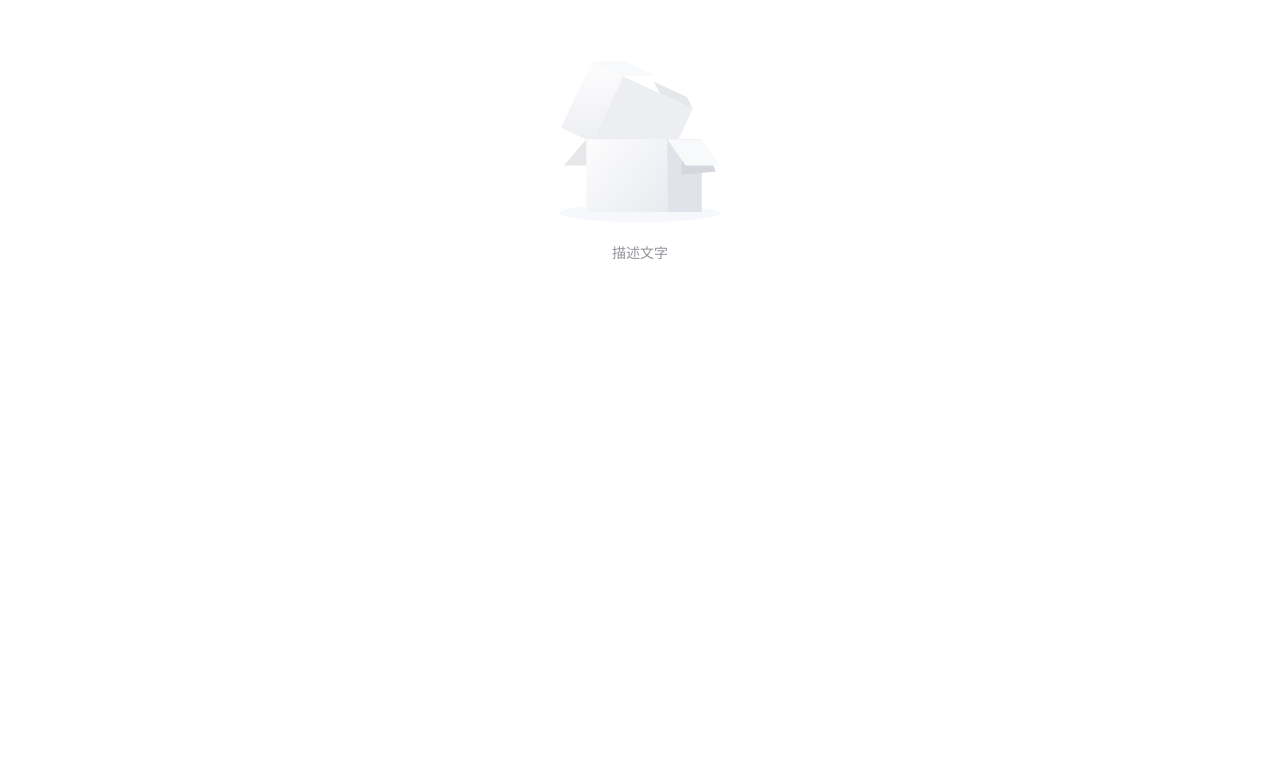
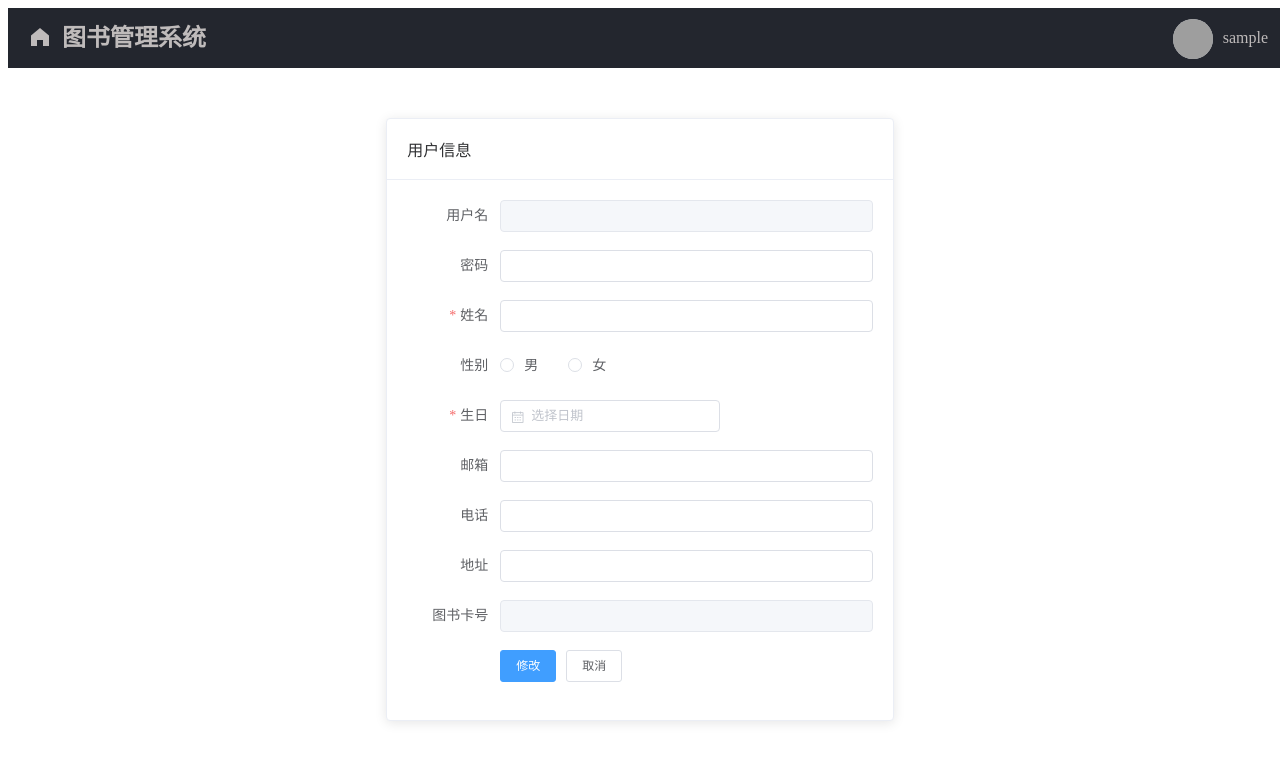
Before and after one commit to Guobamao/library-manage-system, a Vue app: page /user/info in a window 1280 px wide. Shown: the top 762 px of the page. Built offline with nearby package versions, Linux system fonts and the light colour scheme; no server answers; sample sign-in values are in the browser's storage; grey boxes are pictures that could not be loaded.

Commit message:
修改接口

```diff
--- a/src/store/index.js
+++ b/src/store/index.js
@@ -5,15 +5,6 @@ Vue.use(Vuex)
 
 export default new Vuex.Store({
   state: {
-    currentTabIndex: "HomePage", // 当前激活的标签页
-    tabs: [
-      {
-        index: "HomePage",
-        tabName: "首页",
-        path: "/index",
-        isClosable: false
-      }
-    ]
   },
   getters: {
   },
--- a/src/views/AdminView/category/CategoryIndex.vue
+++ b/src/views/AdminView/category/CategoryIndex.vue
@@ -66,7 +66,7 @@
 </template>
 
 <script>
-import axios from "axios";
+import { adminRequest } from '@/api/api';
 export default {
     data() {
         return {
@@ -92,7 +92,7 @@ export default {
     methods: {
         loadData() {
             this.loading = true
-            axios.get("/category/page", {
+            adminRequest.get("/category/page", {
                 params: {
                     page: this.currentPage,
                     pageSize: this.pageSize,
@@ -110,7 +110,7 @@ export default {
         },
         search() {
             this.loading = true
-            axios.get("/category/page", {
+            adminRequest.get("/category/page", {
                 params: {
                     name: this.searchForm.name,
                 },
@@ -141,7 +141,7 @@ export default {
             this.addFormVisible = true;
         },
         addCategory() {
-            axios.post("/category", this.addForm)
+            adminRequest.post("/category", this.addForm)
                 .then((res) => {
                     if (res.data.code === 1) {
                         this.$message.success("新增类型成功");
@@ -158,7 +158,7 @@ export default {
                 cancelButtonText: "取消",
                 type: "warning",
             }).then(() => {
-                axios.delete("/category/" + row.id)
+                adminRequest.delete("/category/" + row.id)
                     .then((res) => {
                         if (res.data.code === 1) {
                             this.$message.success("删除成功");
@@ -174,7 +174,7 @@ export default {
             this.editForm = row;
         },
         submitInfo() {
-            axios.put("/category", this.editForm)
+            adminRequest.put("/category", this.editForm)
                 .then((res) => {
                     if (res.data.code === 1) {
                         this.$message.success("修改成功");
--- a/src/views/AdminView/notice/NoticeIndex.vue
+++ b/src/views/AdminView/notice/NoticeIndex.vue
@@ -82,7 +82,7 @@
 </template>
 
 <script>
-import axios from "axios";
+import { adminRequest } from '@/api/api';
 export default {
     data() {
         return {
@@ -110,7 +110,7 @@ export default {
     methods: {
         loadData() {
             this.loading = true
-            axios.get("/notice/page", {
+            adminRequest.get("/notice/page", {
                 params: {
                     page: this.currentPage,
                     pageSize: this.pageSize,
@@ -128,7 +128,7 @@ export default {
         },
         search() {
             this.loading = true
-            axios.get("/notice/page", {
+            adminRequest.get("/notice/page", {
                 params: {
                     title: this.searchForm.title,
                 },
@@ -157,7 +157,7 @@ export default {
             this.addFormVisible = true;
         },
         addNotice() {
-            axios.post("/notice", this.addForm)
+            adminRequest.post("/notice", this.addForm)
                 .then((res) => {
                     if (res.data.code === 1) {
                         this.$message.success("发布成功");
@@ -174,7 +174,7 @@ export default {
                 cancelButtonText: "取消",
                 type: "warning",
             }).then(() => {
-                axios.delete("/notice/" + row.id)
+                adminRequest.delete("/notice/" + row.id)
                     .then((res) => {
                         if (res.data.code === 1) {
                             this.$message.success("删除成功");
@@ -190,7 +190,7 @@ export default {
             this.editForm = row;
         },
         submitInfo() {
-            axios.put("/notice", this.editForm)
+            adminRequest.put("/notice", this.editForm)
                 .then((res) => {
                     if (res.data.code === 1) {
                         this.$message.success("修改成功");
--- a/src/views/AdminView/reader/ReaderIndex.vue
+++ b/src/views/AdminView/reader/ReaderIndex.vue
@@ -95,7 +95,7 @@
 </template>
 
 <script>
-import axios from 'axios'
+import { adminRequest } from '@/api/api';
 export default {
     data() {
         return {
@@ -133,7 +133,7 @@ export default {
     methods: {
         loadData() {
             this.loading = true
-            axios.get('/reader/page', {
+            adminRequest.get('/reader/page', {
                 params: {
                     page: this.currentPage,
                     pageSize: this.pageSize
@@ -151,7 +151,7 @@ export default {
         },
         search() {
             this.loading = true
-            axios.get('/reader/page', {
+            adminRequest.get('/reader/page', {
                 params: {
                     name: this.searchForm.name,
                     phone: this.searchForm.phone,
@@ -181,7 +181,7 @@ export default {
             this.editForm = row
         },
         submitInfo() {
-            axios.put('/reader', this.editForm)
+            adminRequest.put('/reader', this.editForm)
                 .then(res => {
                     if (res.data.code === 1) {
                         this.$message.success("修改成功")
@@ -198,7 +198,7 @@ export default {
                 cancelButtonText: '取消',
                 type: 'warning'
             }).then(() => {
-                axios.delete('/reader/' + row.id)
+                adminRequest.delete('/reader/' + row.id)
                     .then(res => {
                         if (res.data.code === 1) {
                             this.$message.success('删除成功')
@@ -210,7 +210,7 @@ export default {
             }).catch(() => { })
         },
         getReaderInfo(row) {
-            axios.get('/reader/' + row.id)
+            adminRequest.get('/reader/' + row.id)
                 .then(res => {
                     if (res.data.code === 1) {
                         this.$msgbox({
--- a/src/views/UserView/userInfo/UserInfoIndex.vue
+++ b/src/views/UserView/userInfo/UserInfoIndex.vue
@@ -1,3 +1,150 @@
 <template>
-    <el-empty description="描述文字"></el-empty>
+    <div>
+        <el-container>
+            <!-- 页面顶部 -->
+            <el-header>
+                <el-row>
+                    <el-col :span="12">
+                        <!-- router-link -->
+                        <router-link to="/" class="logo-title">
+                            <i class="el-icon-s-home"></i>
+                            <span style="margin-left: 10px">图书管理系统</span>
+                        </router-link>
+                    </el-col>
+                    <el-col :span="12" style="display: flex; justify-content: end; align-items: center;">
+                        <el-dropdown @command="handleMenuCommand">
+                            <div class="el-dropdown-link">
+                                <el-avatar src="https://cube.elemecdn.com/0/88/03b0d39583f48206768a7534e55bcpng.png"
+                                    style="vertical-align: middle;"></el-avatar>
+                            </div>
+                            <el-dropdown-menu>
+                                <el-dropdown-item command="applyCard">借书卡</el-dropdown-item>
+                                <el-dropdown-item command="logout">退出登录</el-dropdown-item>
+                            </el-dropdown-menu>
+                        </el-dropdown>
+                        <span style="margin-left: 10px">{{ username }}</span>
+                    </el-col>
+                </el-row>
+            </el-header>
+        </el-container>
+        <!-- 页面主体容器 -->
+        <el-container class="container-body">
+            <el-card class="box-card">
+                <div slot="header" class="clearfix">
+                    <span>用户信息</span>
+                </div>
+                <el-form label-width="20%" :model="userInfo" size="small">
+                    <el-form-item label="用户名">
+                        <el-input v-model="userInfo.username" disabled></el-input>
+                    </el-form-item>
+                    <el-form-item label="密码">
+                        <el-input v-model="userInfo.password"></el-input>
+                    </el-form-item>
+                    <el-form-item label="姓名" required>
+                        <el-input v-model="userInfo.name"></el-input>
+                    </el-form-item>
+                    <el-form-item label="性别">
+                        <el-radio-group v-model="userInfo.gender">
+                            <el-radio label="0">男</el-radio>
+                            <el-radio label="1">女</el-radio>
+                        </el-radio-group>
+                    </el-form-item>
+                    <el-form-item label="生日" required>
+                        <el-date-picker v-model="userInfo.birthday" type="date" placeholder="选择日期"></el-date-picker>
+                    </el-form-item>
+                    <el-form-item label="邮箱">
+                        <el-input v-model="userInfo.email"></el-input>
+                    </el-form-item>
+                    <el-form-item label="电话">
+                        <el-input v-model="userInfo.phone"></el-input>
+                    </el-form-item>
+                    <el-form-item label="地址">
+                        <el-input v-model="userInfo.address"></el-input>
+                    </el-form-item>
+                    <el-form-item label="图书卡号">
+                        <el-input v-model="userInfo.cardNumber" disabled></el-input>
+                    </el-form-item>
+                    <el-form-item>
+                        <el-button type="primary" @click="onSubmit">修改</el-button>
+                        <el-button>取消</el-button>
+                    </el-form-item>
+                </el-form>
+            </el-card>
+        </el-container>
+    </div>
 </template>
+
+<script>
+import { userRequest } from '@/api/api'
+export default {
+    data() {
+        return {
+            userInfo: {
+                username: '',
+                password: '',
+                name: '',
+                gender: '',
+                birthday: '',
+                email: '',
+                phone: '',
+                address: '',
+                cardNumber: ''
+            }
+        }
+    },
+    methods: {
+        // 退出登录
+        logout() {
+            userRequest.post("/user/logout").then(res => {
+                if (res.data.code === 1) {
+                    this.$message.success("退出登录成功");
+                    this.$router.push("/login");
+                    localStorage.clear();
+                }
+            });
+        },
+        handleMenuCommand(command) {
+            if (command === "logout") {
+                this.logout();
+            } else if (command === "applyCard") {
+                this.applyCard();
+            }
+        },
+        loadData() {
+            userRequest.get('/user/info')
+                .then(res => {
+                    if (res.data.code === 1) {
+                        this.userInfo = res.data.data;
+                        this.userInfo.password = '';
+                    } else {
+                        this.$message.error(res.data.msg);
+                    }
+                })
+        },
+        onSubmit() {
+            userRequest.put('/user', this.userInfo)
+                .then(res => {
+                    if (res.data.code === 1) {
+                        this.$message.success("修改成功");
+                    } else {
+                        this.$message.error(res.data.msg);
+                    }
+                })
+        },
+
+    },
+    created() {
+        this.username = localStorage.getItem("username");
+        this.loadData();
+    }
+}
+</script>
+
+<style scoped>
+@import "../../../styles/index.css";
+
+.box-card {
+    width: 40%;
+    margin: 50px auto;
+}
+</style>
```
Also changed, not shown: src/views/AdminView/book/BookIndex.vue (+8 -8 lines), src/views/AdminView/borrow/BorrowIndex.vue (+7 -7 lines).
